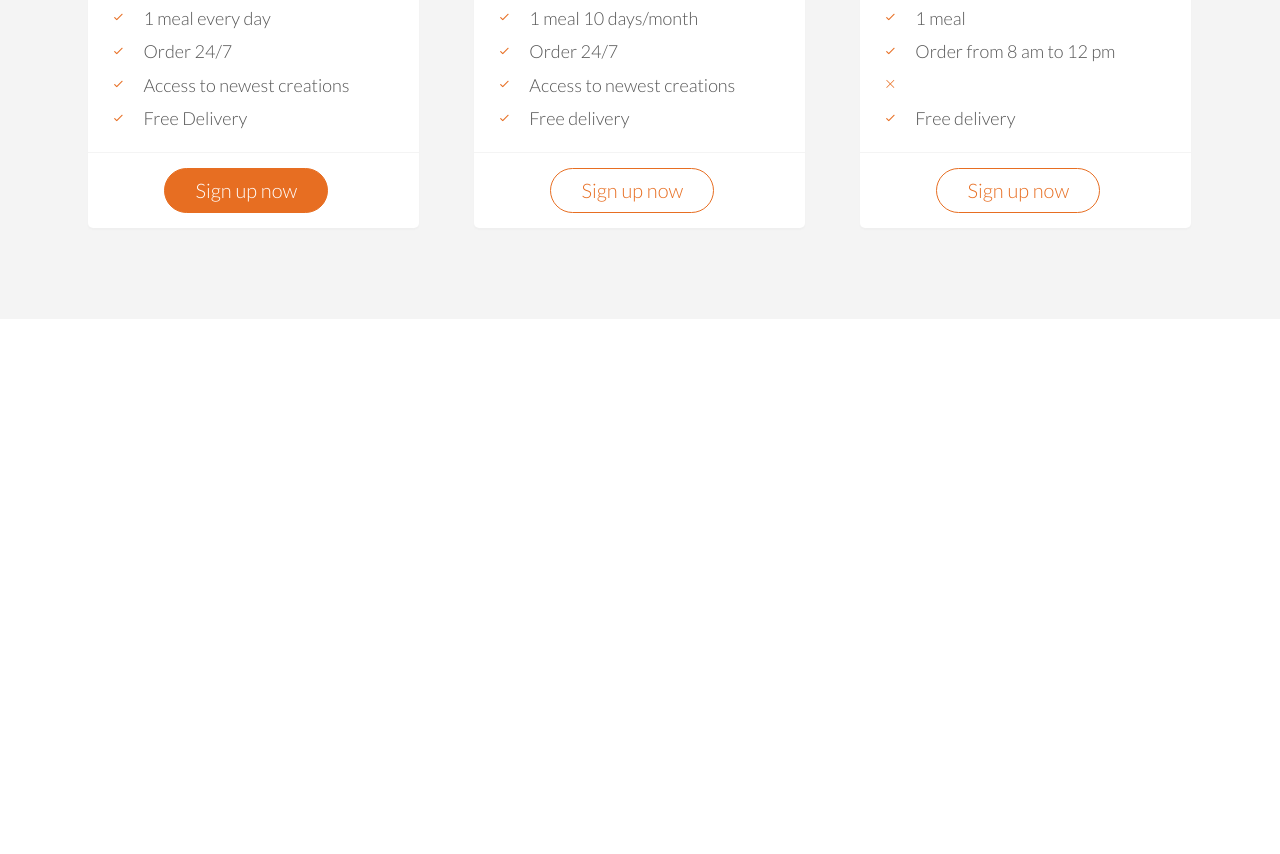
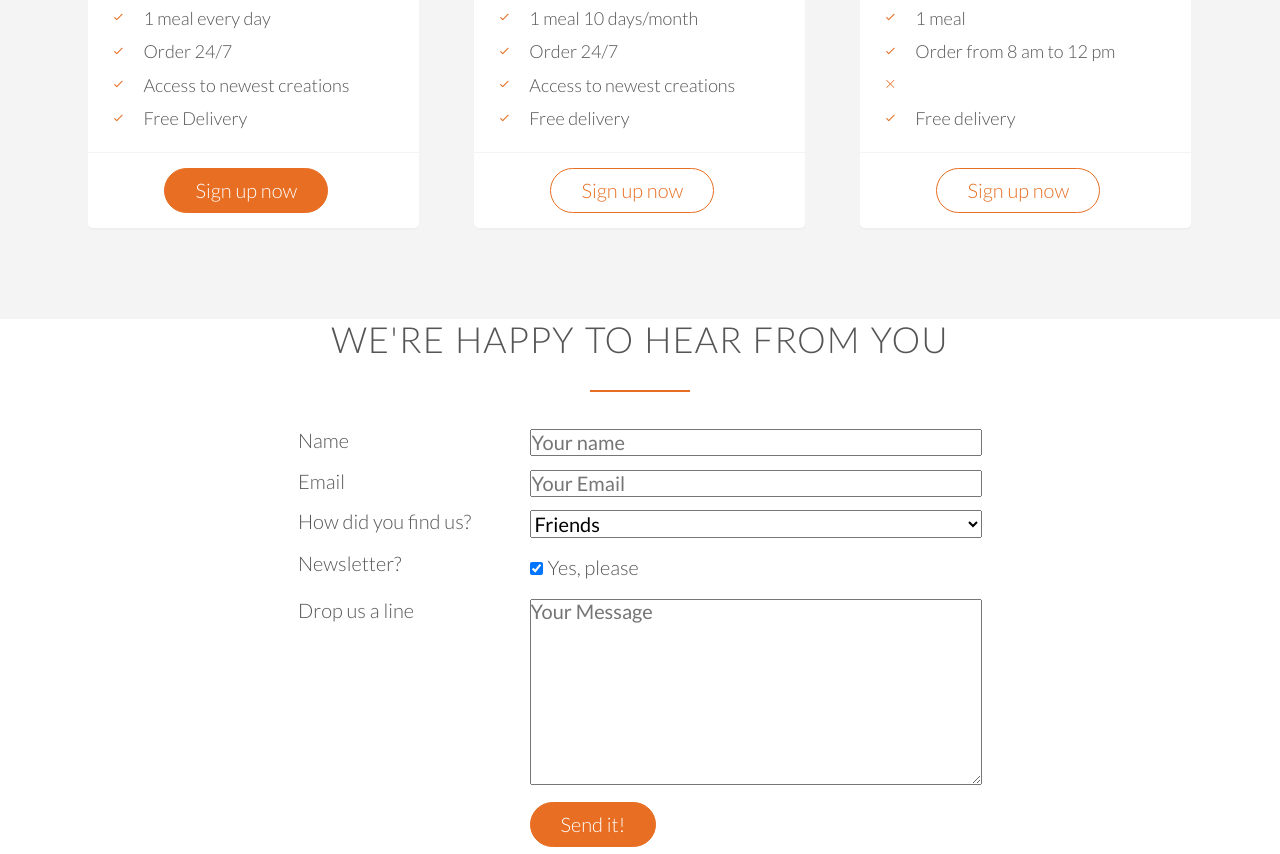
Before and after one commit to sethbass14/omnifood_project, a plain HTML site: page index.html in a window 1280 px wide. Shown: the part 4290-5144 px from the top of the page. Before the commit the page ends 4609 px from the top, so only its background shows below. Drawn offline with Linux system fonts and the light colour scheme; files whose address does not match are found by name.

Commit message:
form section built

```diff
--- a/index.html
+++ b/index.html
@@ -313,14 +313,75 @@
             <div>
               <a href="#" class="btn btn-ghost">Sign up now</a>
             </div>
-
           </div>
         </div>
-
       </div>
-
     </section>
 
+    <div class="map-box">
+      <div class="form-box" id="form">
+        <div class="row">
+          <h2>We're happy to hear from you</h2>
+        </div>
+      </div>
+      <div class="row">
+        <form class="contact-form" action="index.html" method="post">
+          <div class="row">
+            <div class="col span-1-of-3">
+              <label for="name">Name</label>
+            </div>
+            <div class="col span-2-of-3">
+              <input type="text" name="name" id="name" placeholder="Your name">
+            </div>
+          </div>
+          <div class="row">
+            <div class="col span-1-of-3">
+              <label for="email">Email</label>
+            </div>
+            <div class="col span-2-of-3">
+              <input type="text" name="email" id="name" placeholder="Your Email">
+            </div>
+          </div>
+          <div class="row">
+            <div class="col span-1-of-3">
+              <label for="">How did you find us?</label>
+            </div>
+            <div class="col span-2-of-3">
+              <select name="find-us" id="find-us">
+                <option value="friends" selected>Friends</option>
+                <option value="search">Search engine</option>
+                <option value="ad">Advertisement</option>
+                <option value="other">Other</option>
+              </select>
+            </div>
+          </div>
+          <div class="row">
+            <div class="col span-1-of-3">
+              <label for="news">Newsletter?</label>
+            </div>
+            <div class="col span-2-of-3">
+              <input type="checkbox" name="news" id="news" checked>Yes, please</input>
+          </div>
+        </div>
+          <div class="row">
+            <div class="col span-1-of-3">
+              <label for="">Drop us a line</label>
+            </div>
+            <div class="col span-2-of-3">
+              <textarea name="name" rows="8" cols="40" placeholder="Your Message"></textarea>
+            </div>
+          </div>
+          <div class="row">
+            <div class="col span-1-of-3">
+              <label>&nbsp</label>
+            </div>
+            <div class="col span-2-of-3">
+              <input type="submit" value="Send it!"></input>
+            </div>
+          </div>
+        </form>
+      </div>
+      </div>
   </body>
 </html>
 
--- a/resources/css/style.css
+++ b/resources/css/style.css
@@ -439,3 +439,41 @@ cite img {
   padding: 5px 0;
   font-size: 90%;
 }
+
+/* ----------------------------------------------- */
+/* CONTACT */
+/* ----------------------------------------------- */
+
+.contact-form {
+  width: 60%;
+  margin: 0 auto;
+}
+
+input[type=text],
+input[type=email],
+select, textarea {
+  width: 100%;
+}
+
+input[type=checkbox] {
+  margin: 10px 5px 10px 0;
+}
+
+input[type=submit] {
+  background-color: #e76e22;
+  color: white;
+  display: inline-block;
+  margin-right: 15px;
+  padding: 10px 30px;
+  font-weight: 300;
+  text-decoration: none;
+  border-radius: 200px;
+  border: 1px solid #e76e22;
+  transition: background-color 0.2s, border 0.2s, color 0.2s;
+}
+
+input[type=submit]:hover {
+  background-color: #d05e17;
+  border: 1px solid #d05e17;
+  cursor: pointer;
+}
```
